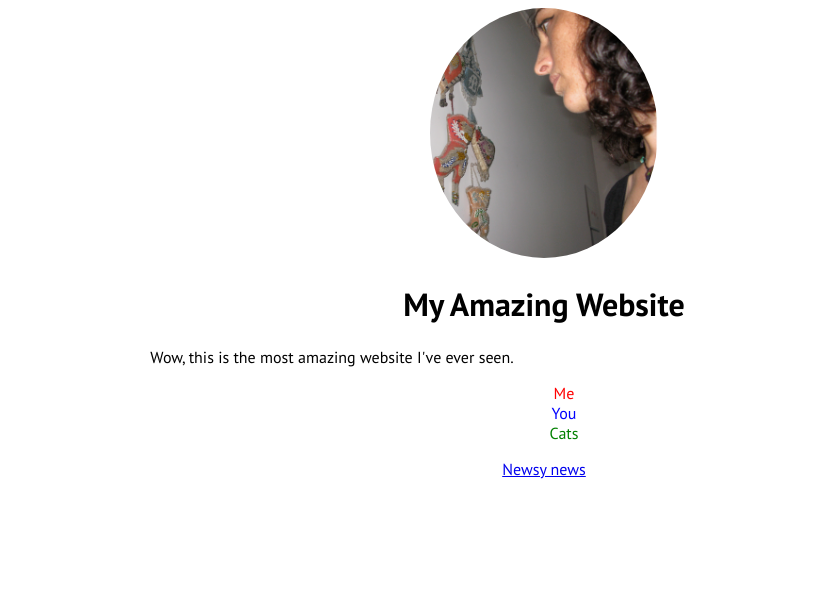
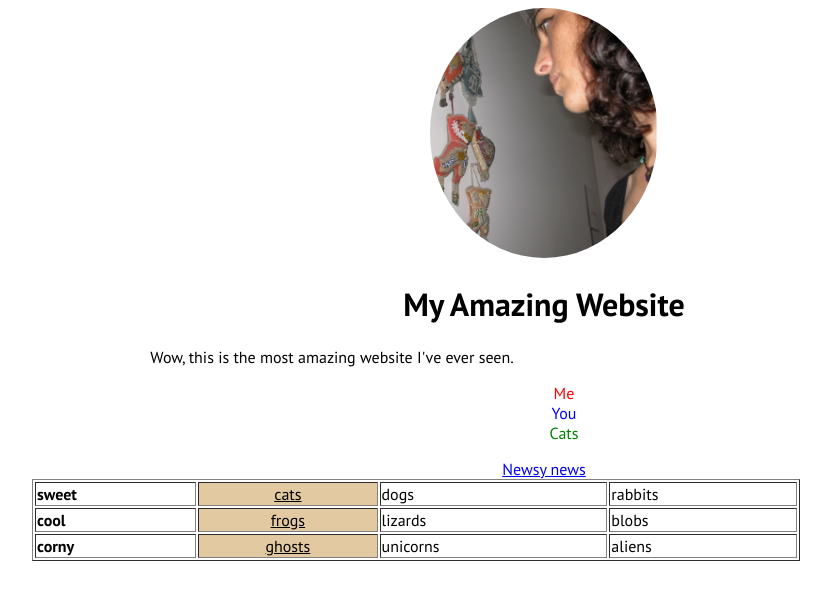
Before and after one commit to edselcat/amanda-fewd37, a plain HTML site: page week2/index.html in a window 1280 px wide. Shown: the whole page, without its empty margins (96-927 px from the left). Drawn offline with Linux system fonts and the light colour scheme.

Commit message:
buttons and table

```diff
--- a/week2/index.html
+++ b/week2/index.html
@@ -31,6 +31,11 @@ ul{
   list-style-type: none;
 
 }
+.first-name-cell{
+  text-align: center;
+  text-decoration: underline;
+  background-color: #E2C9A1;
+}
 
 </style>
 </head>
@@ -52,7 +57,33 @@ ul{
 
 <a href="http://www.cnn.com/" target="_blank">Newsy news</a>
 
-<a href="#"></a>
+
+
+
+
+
+<table style="width:75%;text-align:left" border="1">
+  <tr>
+    <th>sweet</th>
+    <td class="first-name-cell">cats</td>
+    <td>dogs</td>
+    <td>rabbits</td>
+  </tr>
+  <tr>
+    <th>cool</th>
+    <td class="first-name-cell">frogs</td>
+    <td>lizards</td>
+    <td>blobs</td>
+  </tr>
+  <tr>
+    <th>corny</th>
+     <td class="first-name-cell">ghosts</td>
+    <td>unicorns</td>
+    <td>aliens</td>
+  </tr>
+</table>
+
+
 
 
 </body>
```
Also changed, not shown: week2/button.html (added, +32 -0 lines).
